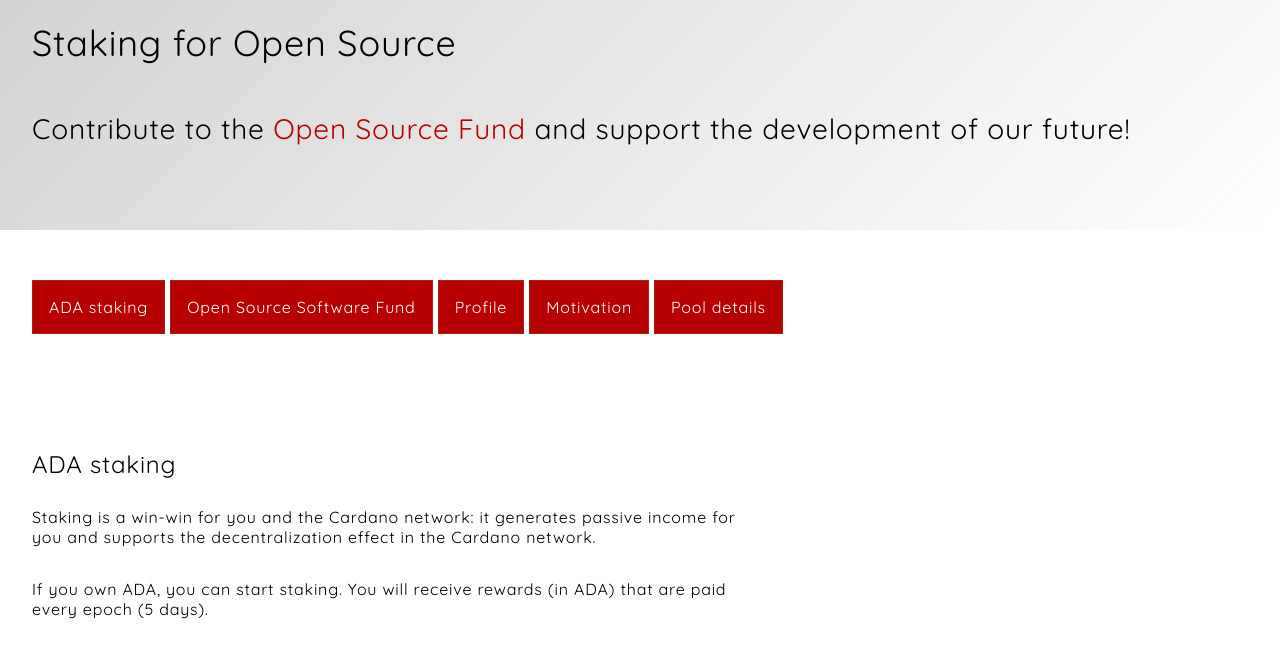
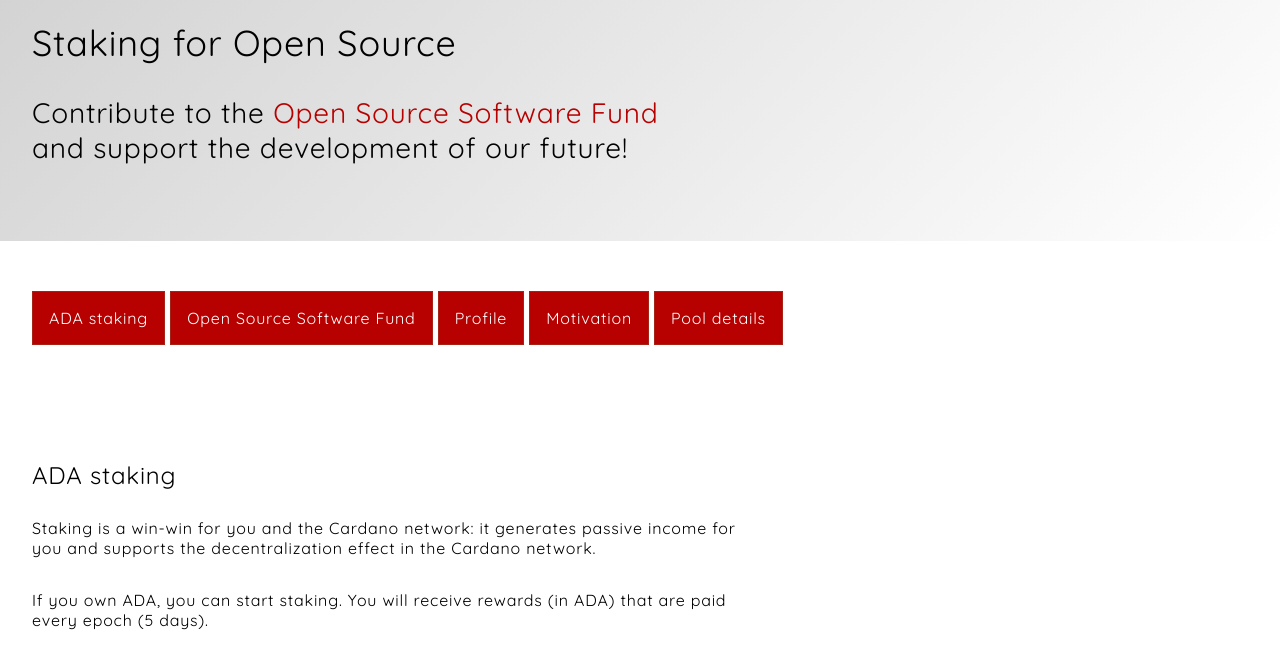
Before and after one commit to lacepool/lacepool.com, a plain HTML site: page index.html in a window 1280 px wide. Shown: the part 140-788 px from the top of the page. Drawn offline with Linux system fonts and the light colour scheme.

Commit message:
Adjust hero width

```diff
--- a/css/styles.css
+++ b/css/styles.css
@@ -79,9 +79,8 @@ nav a:hover, nav a:active {
   background: linear-gradient(315deg, rgb(255, 255, 255), rgb(210, 210, 210));
 }
 
-.hero h2 {
+.hero h2, .hero h3 {
   max-width: 40rem;
-  display: inline-block;
   padding: 0;
 }
 
--- a/index.html
+++ b/index.html
@@ -32,7 +32,7 @@
 
   <div class="hero">
     <h2>Staking for Open Source</h2>
-    <h3>Contribute to the <a href="#open-source-software-fund">Open Source Fund</a> and support the development of our future!</h3>
+    <h3>Contribute to the <a href="#open-source-software-fund">Open Source Software Fund</a> and support the development of our future!</h3>
   </div>
 
   <nav>
```
